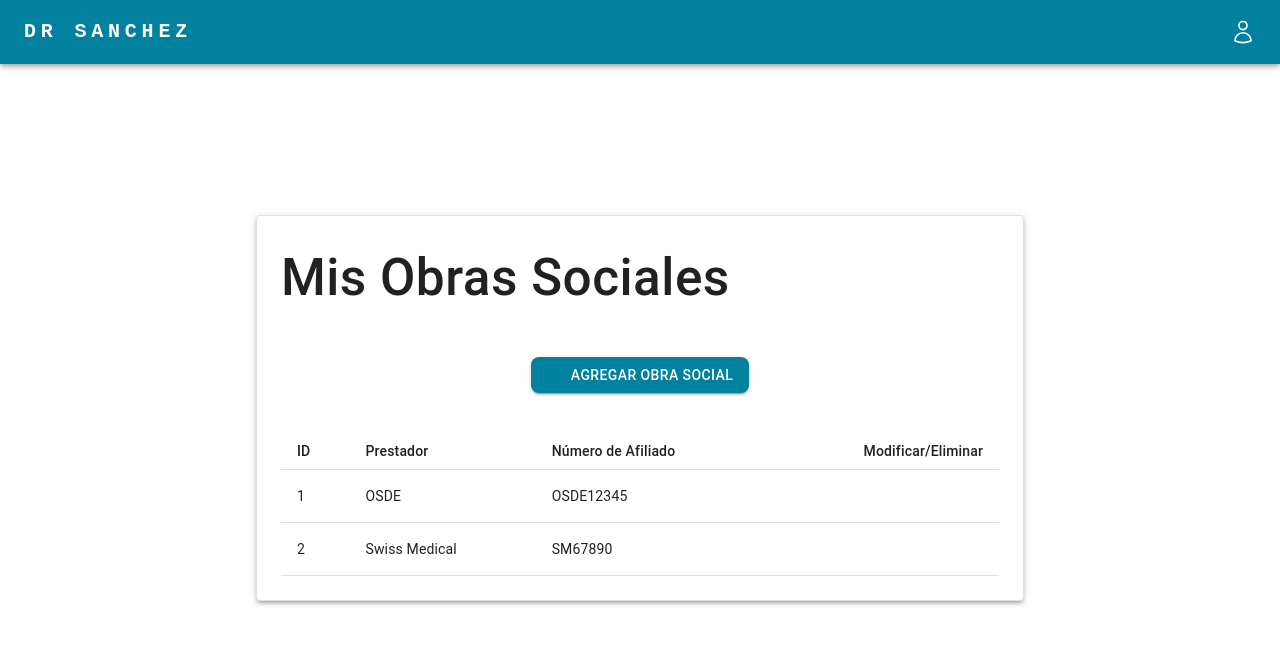
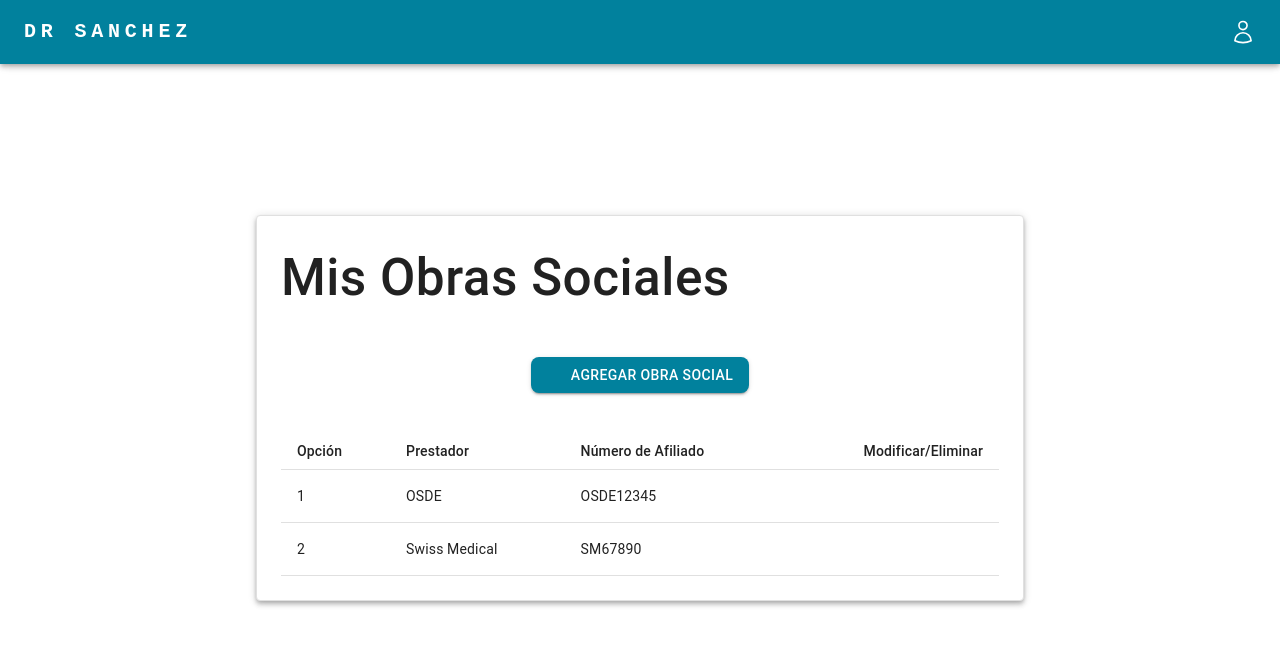
Before and after one commit to MatiasMollo/TPO-API, a React (Vite) app: page /obras-sociales in a window 1280 px wide. Shown: the top 646 px of the page. Built offline with nearby package versions, Linux system fonts and the light colour scheme; some icons are missing.

Commit message:
Actualización categoría opción y comentarios

```diff
--- a/src/pages/obrasSociales.jsx
+++ b/src/pages/obrasSociales.jsx
@@ -22,7 +22,7 @@ import EditIcon from '@mui/icons-material/Edit';
 import DeleteIcon from '@mui/icons-material/Delete';
 import AddIcon from '@mui/icons-material/Add';
 
-// Datos de ejemplo
+// Datos de precarga
 const initialObrasSociales = [
   { id: 1, prestador: 'OSDE', numeroAfiliado: 'OSDE12345' },
   { id: 2, prestador: 'Swiss Medical', numeroAfiliado: 'SM67890' },
@@ -36,7 +36,7 @@ const ObrasSociales = () => {
   const [obraSocialToDelete, setObraSocialToDelete] = useState(null);
   const [formState, setFormState] = useState({ prestador: '', numeroAfiliado: '' });
 
-  // Manejadores del Diálogo de Agregar/Editar
+  // Diálogo de Agregar/Editar
   const handleOpenAddEditDialog = (obraSocial = null) => {
     setEditingObraSocial(obraSocial);
     setFormState(obraSocial || { prestador: '', numeroAfiliado: '' });
@@ -59,7 +59,7 @@ const ObrasSociales = () => {
         os.id === editingObraSocial.id ? { ...os, ...formState } : os
       ));
     } else {
-      // The id is automatically incremented based on the current length of the array
+      // Incremento del número de opción
       const newId = obrasSociales.length > 0 ? Math.max(...obrasSociales.map(os => os.id)) + 1 : 1;
       const newObraSocial = { id: newId, ...formState };
       setObrasSociales([...obrasSociales, newObraSocial]);
@@ -67,7 +67,7 @@ const ObrasSociales = () => {
     handleCloseAddEditDialog();
   };
 
-  // Manejadores del Diálogo de Confirmación de Eliminación
+  // Diálogo de Confirmación de Eliminación
   const handleOpenConfirmDialog = (id) => {
     setObraSocialToDelete(id);
     setOpenConfirmDialog(true);
@@ -92,7 +92,7 @@ return (
       mt: 4,
     }}
   >
-    <Paper sx={{ p: 3, m: 2, border: '1px solid #e0e0e0', boxShadow: 3 }}>
+    <Paper sx={{ p: 3, m: 2, border: '1px solid #e0e0e0', boxShadow: 4 }}>
       <Typography sx={{ fontSize: '3.2em', fontWeight: 500, textAlign: 'left', mb: 5 }}>
         Mis Obras Sociales
       </Typography>
@@ -108,7 +108,7 @@ return (
         <Table aria-label="tabla de obras sociales" size="small">
           <TableHead>
             <TableRow>
-              <TableCell>ID</TableCell>
+              <TableCell>Opción</TableCell>
               <TableCell>Prestador</TableCell>
               <TableCell>Número de Afiliado</TableCell>
               <TableCell align="right">Modificar/Eliminar</TableCell>
```
